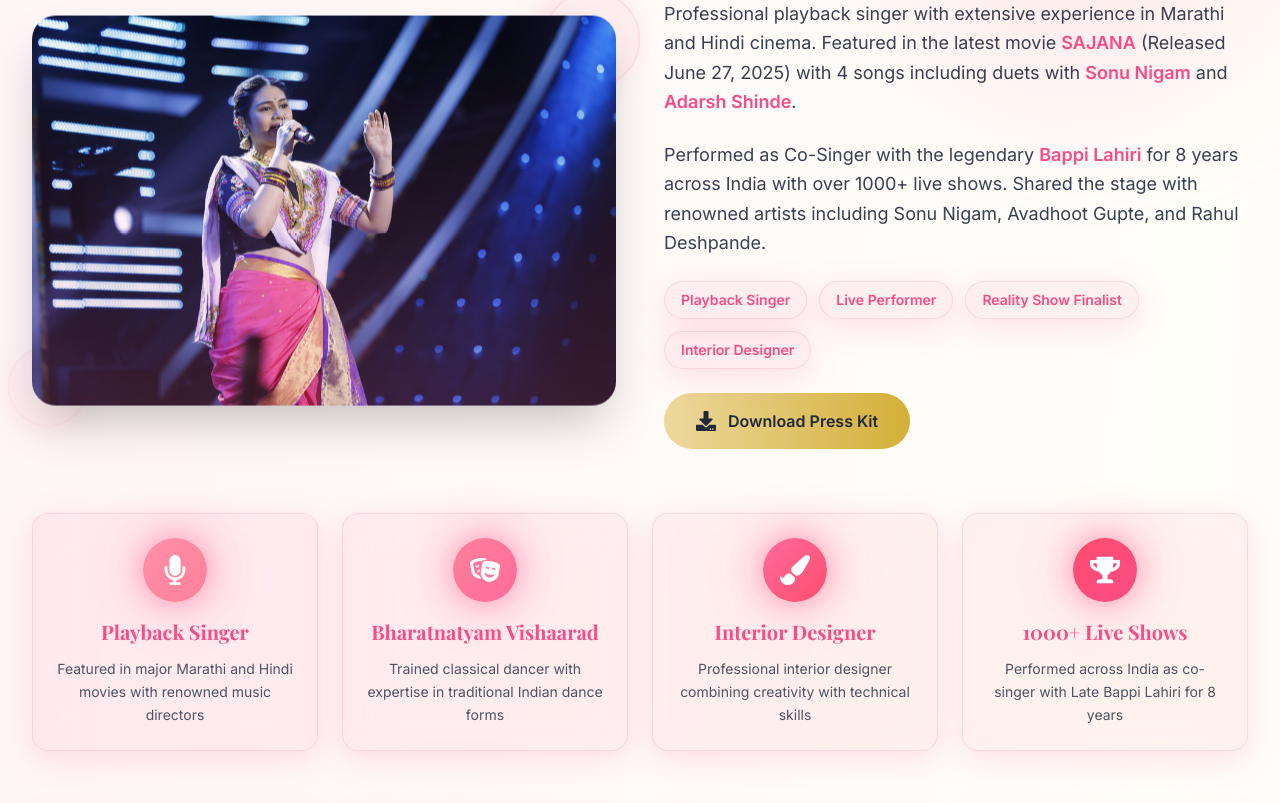
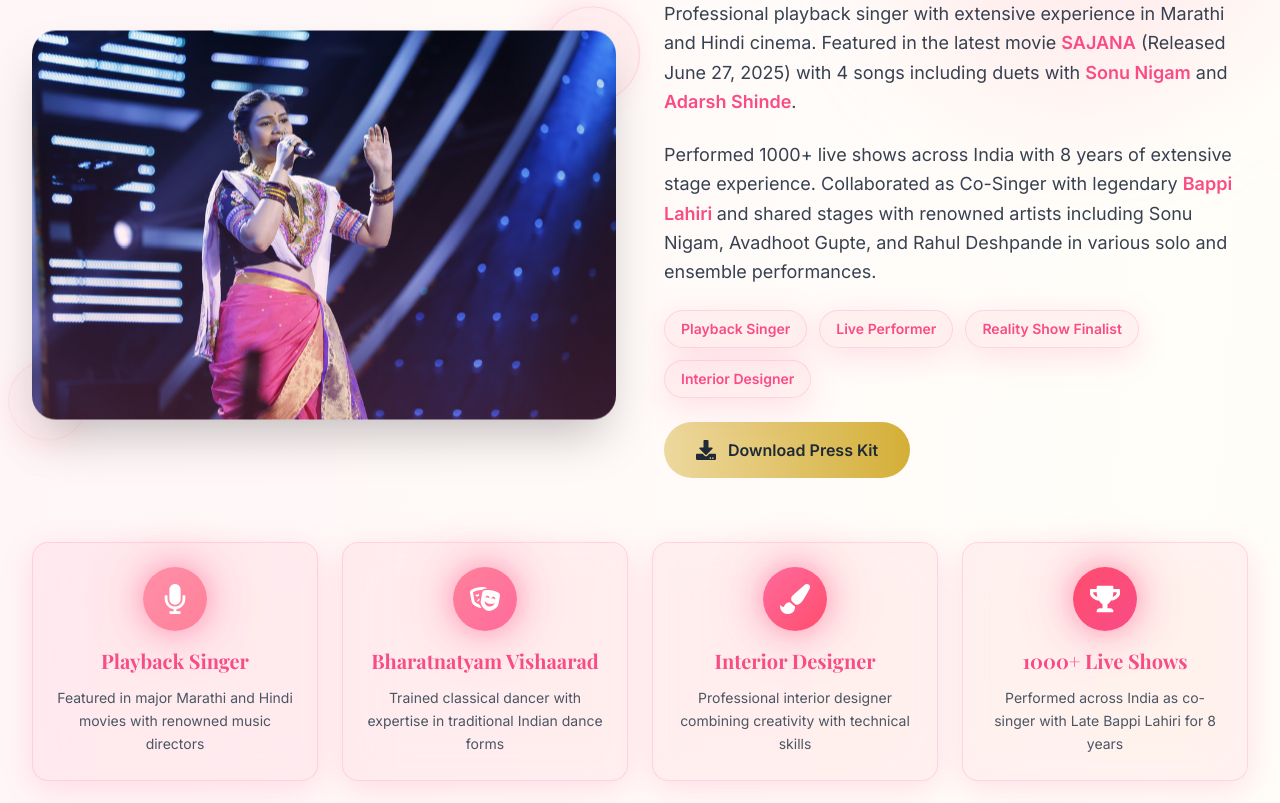
Before and after one commit to niranjan-aware/rajeshwari_pawar, a React (Vite) app: page / in a window 1280 px wide. Shown: the part 1257-2060 px from the top of the page. Built offline with nearby package versions, Linux system fonts and the light colour scheme.

Commit message:
update: update aout section content and testimonials info

```diff
--- a/src/components/about/AboutSection.jsx
+++ b/src/components/about/AboutSection.jsx
@@ -71,9 +71,8 @@ const AboutSection = () => {
             </p>
 
             <p className="text-lg text-gray-700 leading-relaxed">
-              Performed as Co-Singer with the legendary <span className="font-semibold text-pink-600">Bappi Lahiri</span> for
-              8 years across India with over 1000+ live shows. Shared the stage with renowned artists including
-              Sonu Nigam, Avadhoot Gupte, and Rahul Deshpande.
+              Performed 1000+ live shows across India with 8 years of extensive stage experience. Collaborated as Co-Singer with legendary <span className="font-semibold text-pink-600">Bappi Lahiri </span>
+              and shared stages with renowned artists including Sonu Nigam, Avadhoot Gupte, and Rahul Deshpande in various solo and ensemble performances.
             </p>
 
             <div className="flex flex-wrap gap-3">
--- a/src/data/testimonials.js
+++ b/src/data/testimonials.js
@@ -11,7 +11,7 @@ export const testimonialsData = [
   {
     id: 'rajesh-agarwal',
     name: 'Rajesh Agarwal',
-    role: 'Music Director',
+    role: 'Music Event Orgaiser',
     image: '/images/testimonials/rajesh-agarwal.jpg',
     quote: 'Rajeshwari is an amazing singer and human. Always a treat to work with her. She comes 100% prepared with her work.',
     rating: 5
@@ -19,7 +19,7 @@ export const testimonialsData = [
   {
     id: 'aniket-barwekar',
     name: 'Aniket Barwekar',
-    role: 'Music Composer',
+    role: 'Engineer, Businessman',
     image: '/images/testimonials/aniket-barwekar.jpg',
     quote: 'Rajeshwari is a multi talented artist with humble nature. She has a bright future ahead.',
     rating: 5
@@ -27,7 +27,7 @@ export const testimonialsData = [
   {
     id: 'rakhi-dhamale',
     name: 'Rakhi Dhamale',
-    role: 'Playback Singer',
+    role: 'Working Woman',
     image: '/images/testimonials/rakhi-dhamale.jpg',
     quote: 'Rajeshwari Pawar has a very sweet voice. I always enjoy listening to her songs.',
     rating: 5
```
